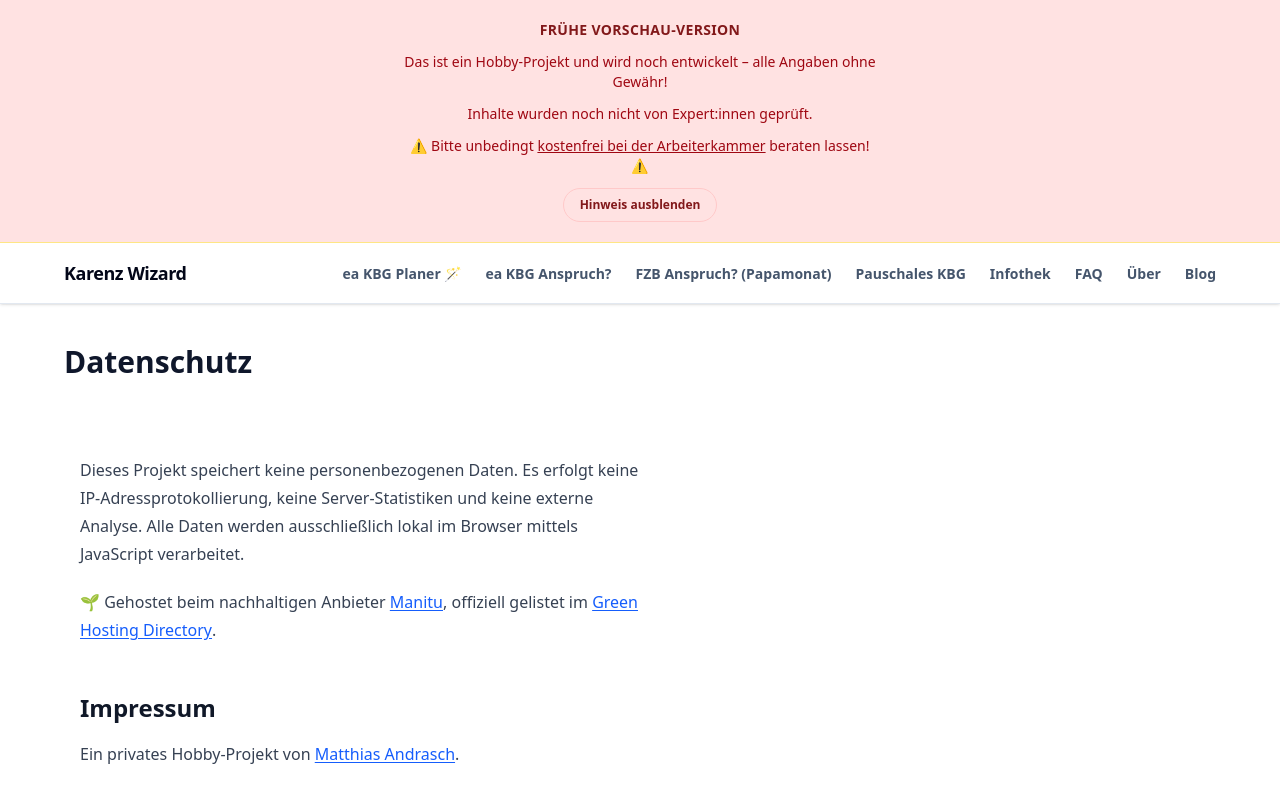
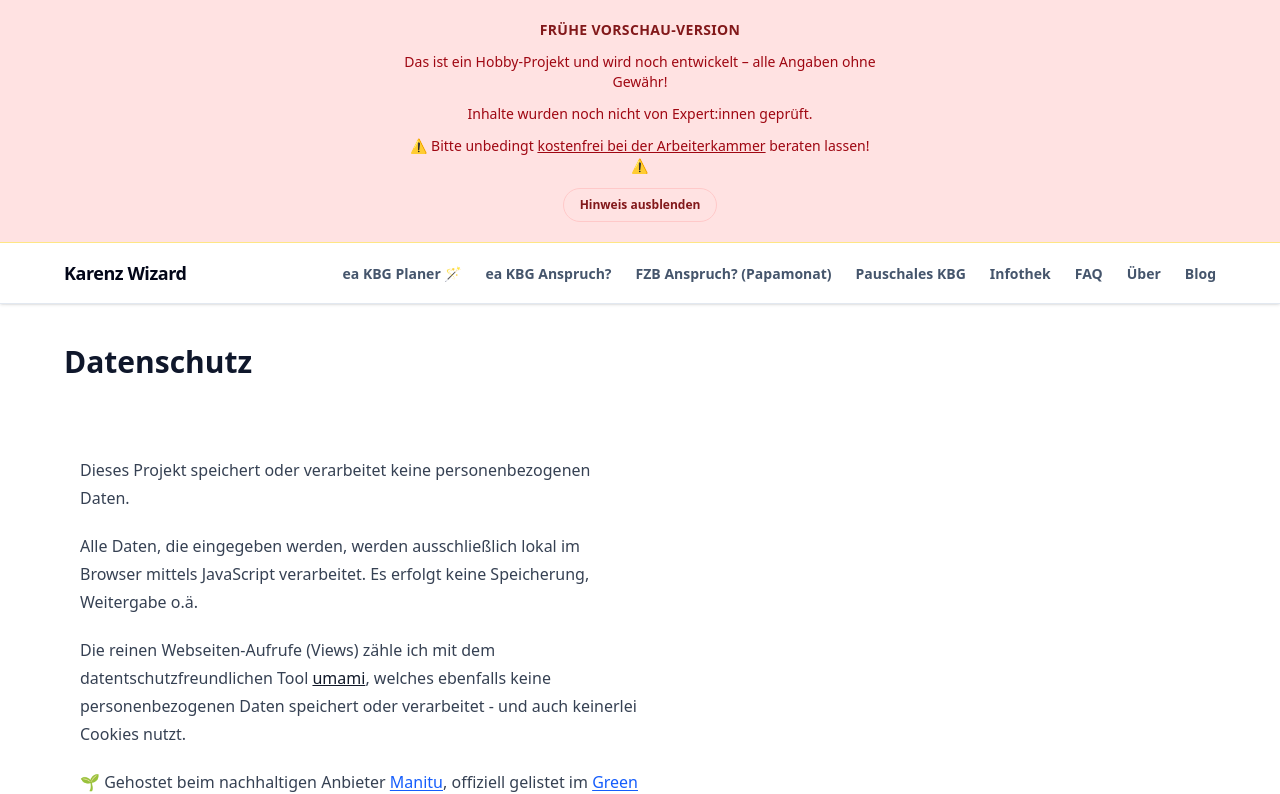
Before and after one commit to mandrasch/karenz-wizard, a SvelteKit app: page /impressum-datenschutz in a window 1280 px wide. Shown: the top 794 px of the page. Built offline with nearby package versions, Linux system fonts and the light colour scheme.

Commit message:
chore: update privacy

```diff
--- a/src/routes/impressum-datenschutz/+page.svelte
+++ b/src/routes/impressum-datenschutz/+page.svelte
@@ -1,4 +1,3 @@
-
 <section class="content">
 	<header class="mt-10">
 		<h1 class="text-3xl font-semibold text-slate-900">Datenschutz</h1>
@@ -7,9 +6,19 @@
 	<div class="prose mt-6">
 		<div class="mx-auto max-w-4xl px-4 py-8">
 			<p class="mb-4 text-gray-700">
-				Dieses Projekt speichert keine personenbezogenen Daten. Es erfolgt keine
-				IP-Adressprotokollierung, keine Server-Statistiken und keine externe Analyse. Alle Daten
-				werden ausschließlich lokal im Browser mittels JavaScript verarbeitet.
+				Dieses Projekt speichert oder verarbeitet keine personenbezogenen Daten.
+			</p>
+
+			<p class="mb-4 text-gray-700">
+				Alle Daten, die eingegeben werden, werden ausschließlich lokal im Browser mittels JavaScript
+				verarbeitet. Es erfolgt keine Speicherung, Weitergabe o.ä.
+			</p>
+
+			<p class="mb-4 text-gray-700">
+				Die reinen Webseiten-Aufrufe (Views) zähle ich mit dem datentschutzfreundlichen Tool <a
+					href="https://umami.is/">umami</a
+				>, welches ebenfalls keine personenbezogenen Daten speichert oder verarbeitet - und auch
+				keinerlei Cookies nutzt.
 			</p>
 
 			<p class="mb-8 text-gray-700">
```
